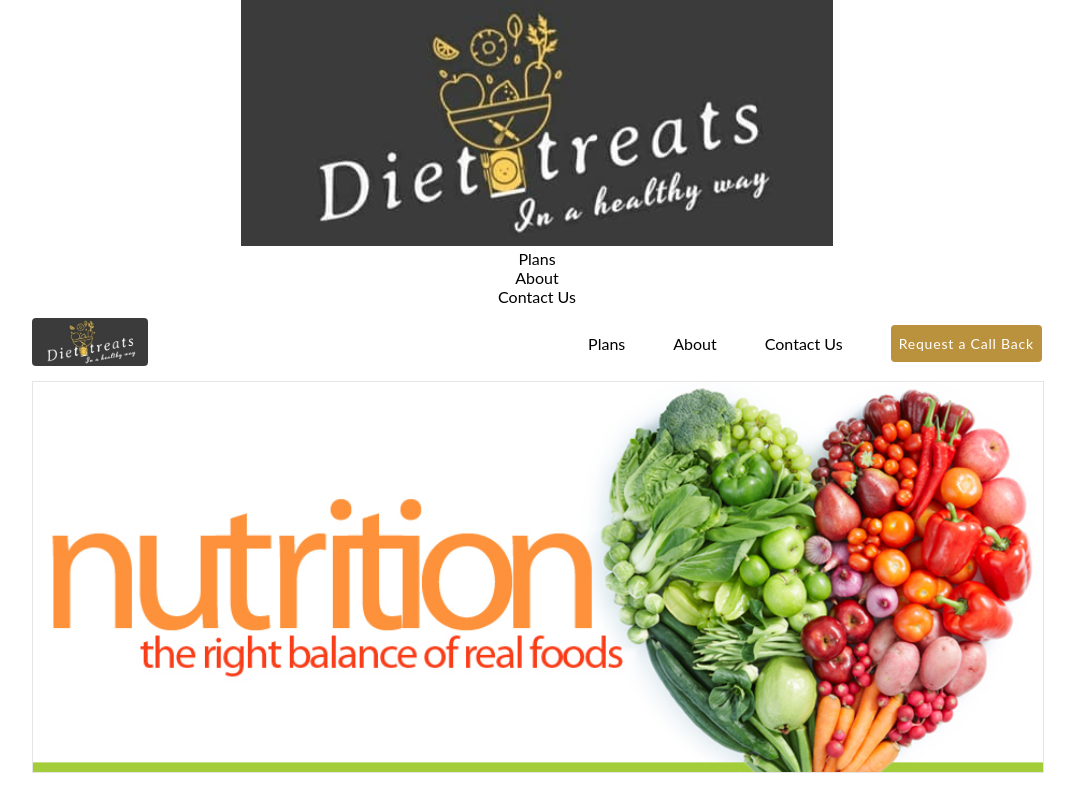
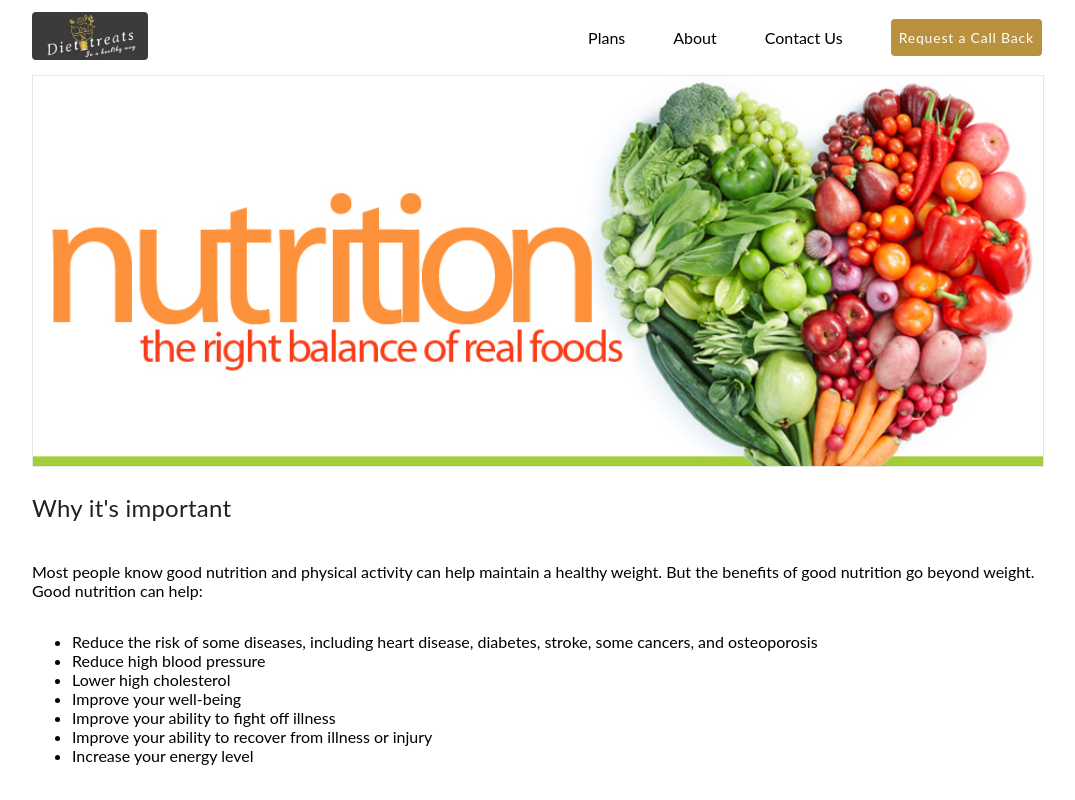
Before and after one commit to Abhiram219/diet-treats, a React (Create React App) app: page / in a window 1280 px wide. Shown: the top 800 px of the page, without its empty margins (103-1178 px from the left). Built offline with nearby package versions, Linux system fonts and the light colour scheme.

Commit message:
SideBar added

```diff
--- a/src/common-components/Header/SideBar.js
+++ b/src/common-components/Header/SideBar.js
@@ -1,4 +1,4 @@
-import React, { useState } from 'react';
+import React, { useState, useEffect } from 'react';
 import { useHistory } from "react-router-dom";
 import {headerMenuItems} from '../constants/JsonData';
 import DietTreatsLogo from '../../assets/images/DietTreatsLogo.png';
@@ -9,21 +9,19 @@ function SideBar(props) {
 
   let history = useHistory();
 
-  const [SideBarDispaly, setSideBarDisplay] = useState('block');
+  return (
+    <div className="sideBar">
 
-  const closeSideBar = () => {
-    setSideBarDisplay('none');
-  }
+      {props.SideBarDispaly === 0 ? <div className="sideBar__backdrop" onClick={props.closeSideBar}></div> : ''}
 
-  return (
-    <div className="sideBar__container mobile-only" style={{display: SideBarDispaly}}>
+      <div className="sideBar__container mobile-only"  onClick={(e)=> { e.stopPropagation() } } style={{transform:` translate(${props.SideBarDispaly}%)`}}>
 
-        <div className="sideBar__logo"  onClick={()=>history.push('/')} ><img src={DietTreatsLogo}/></div>
+        <div className="sideBar__logo"  onClick={()=> { props.closeSideBar(); history.push('/');  } } ><img src={DietTreatsLogo}/></div>
 
         <div className="sideBar__menu">
           {headerMenuItems.map( (item,index) =>
             <div
-                onClick={()=>{  closeSideBar(); history.push(item.url)}}
+              onClick={()=>{ props.closeSideBar(); history.push(item.url)}}
               key={index} className="sideBar__menuItem"
             >
               {item.name}
@@ -32,6 +30,7 @@ function SideBar(props) {
         </div>
 
       </div>
+    </div>
   );
 }
 
--- a/src/common-components/Header/app.scss
+++ b/src/common-components/Header/app.scss
@@ -143,10 +143,25 @@
     // Mobile Styling
     @media screen and (max-width: $screen-width) {
 
+        // display: block;
+
+        &__backdrop {
+            width: 100vw;
+            height: 100vh;
+            z-index: 100;
+            position: fixed;
+            top: 0;
+            left: 0;
+        }
+
         &__container {
+            // transition-delay: 1s;
+            transition: transform 0.5s ;
             margin: auto;
             display: flex;
+            align-items: flex-start !important;
             flex-flow: column;
+            z-index: 200  !important;
             align-items: center;
             background: #fff;
             padding: 12px 0;
@@ -154,13 +169,15 @@
             height: 100vh;
             z-index: 1;
             width: 50%;
-            background-color: pink;
+            background-color: $white;
+            box-shadow: 1px 1px 5px 0 gray;
+            padding:  32px;
         }
 
 
         &__logo {
             cursor: pointer;
-            margin-left: 8px;
+            padding: 8px;
             img{
                 height: 42px;
                 border-radius: 4px;
@@ -180,11 +197,13 @@
         &__menu{
             display: flex;
             flex-flow: column;
+            align-items: flex-start;
             // display: none;
         }
 
         &__menuItem {
-            margin-left: 48px;
+            // margin-left: 48px;
+            padding: 8px;
             cursor: pointer;
         }
 
@@ -207,6 +226,6 @@
 .mobile-only{
      // Mobile Styling
      @media screen and (min-width: $screen-width) {
-         display: none;
+         display: none  !important;
      }
 }
--- a/src/common-components/Header/index.js
+++ b/src/common-components/Header/index.js
@@ -10,14 +10,26 @@ function Header(props) {
 
   let history = useHistory();
 
+  const [SideBarDispaly, setSideBarDisplay] = useState(-110);
+
+  const closeSideBar = () => {
+    console.log('close sb')
+    setSideBarDisplay(-110);
+  }
+
+  const openSideBar = () => {
+    console.log('open sb')
+    setSideBarDisplay(0);
+  }
+
   return (
     <React.Fragment>
-      <SideBar />
+      <SideBar SideBarDispaly={SideBarDispaly} closeSideBar={closeSideBar}/>
 
       <div className="header__container">
 
         <div className="header__subContainer1" >
-          <div className="mobile-only" >  <HamburgerIcon /> </div>
+          <div className="mobile-only" onClick={openSideBar} >  <HamburgerIcon /> </div>
 
           <div className="header__logo" onClick={()=>history.push('/')} ><img src={DietTreatsLogo}/></div>
         </div>
--- a/src/components/Home/app.scss
+++ b/src/components/Home/app.scss
@@ -35,6 +35,10 @@
                 text-align: left;
                 padding: 4px,0;
             }
+
+            p{
+                text-align: left;
+            }
         }
     }
 
@@ -71,6 +75,10 @@
                 text-align: left;
                 padding: 4px,0;
             }
+
+            p{
+                text-align: left;
+            }
         }
     }
 }
```
Lines whose indentation alone changed are shown as unchanged.
